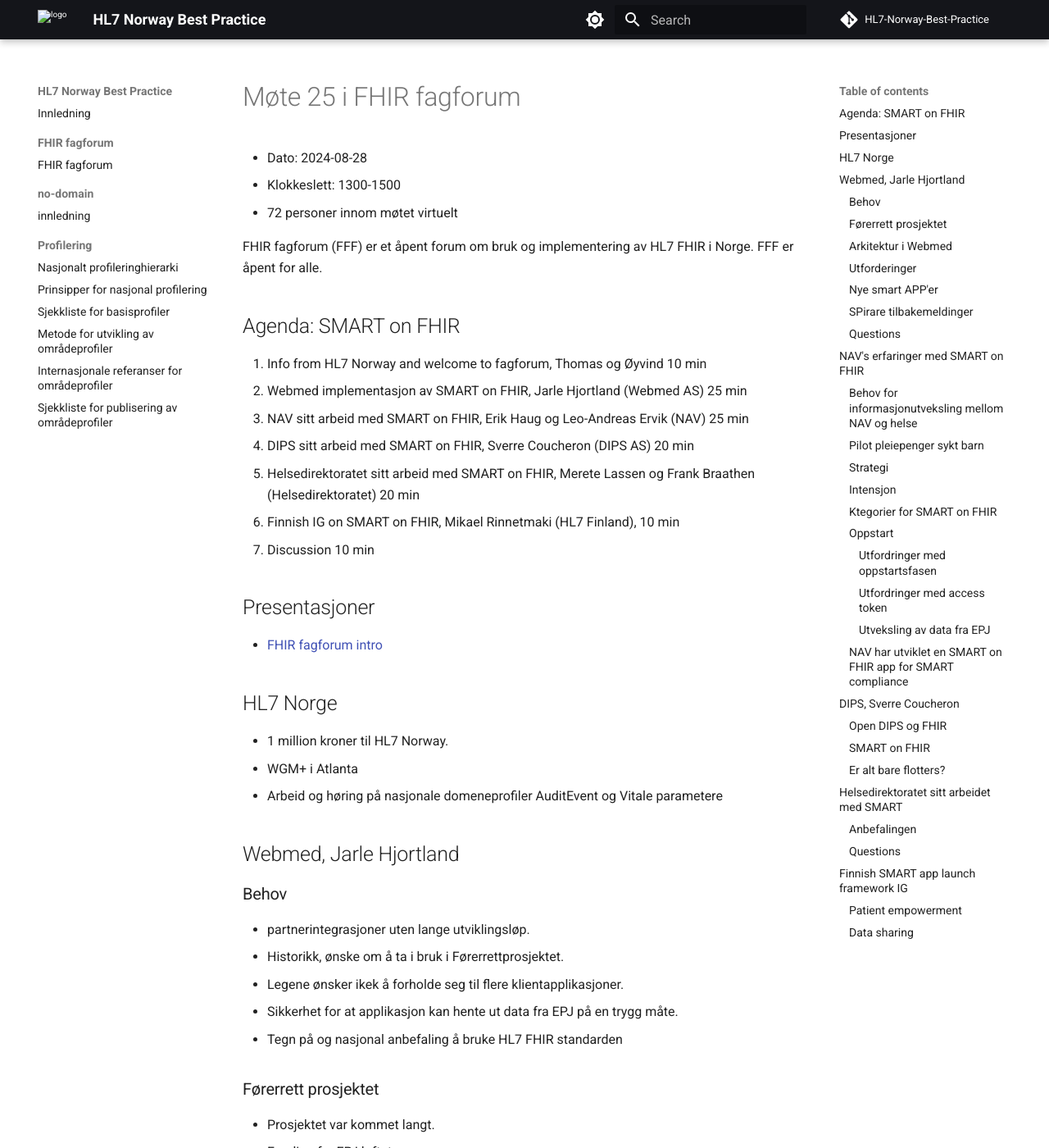
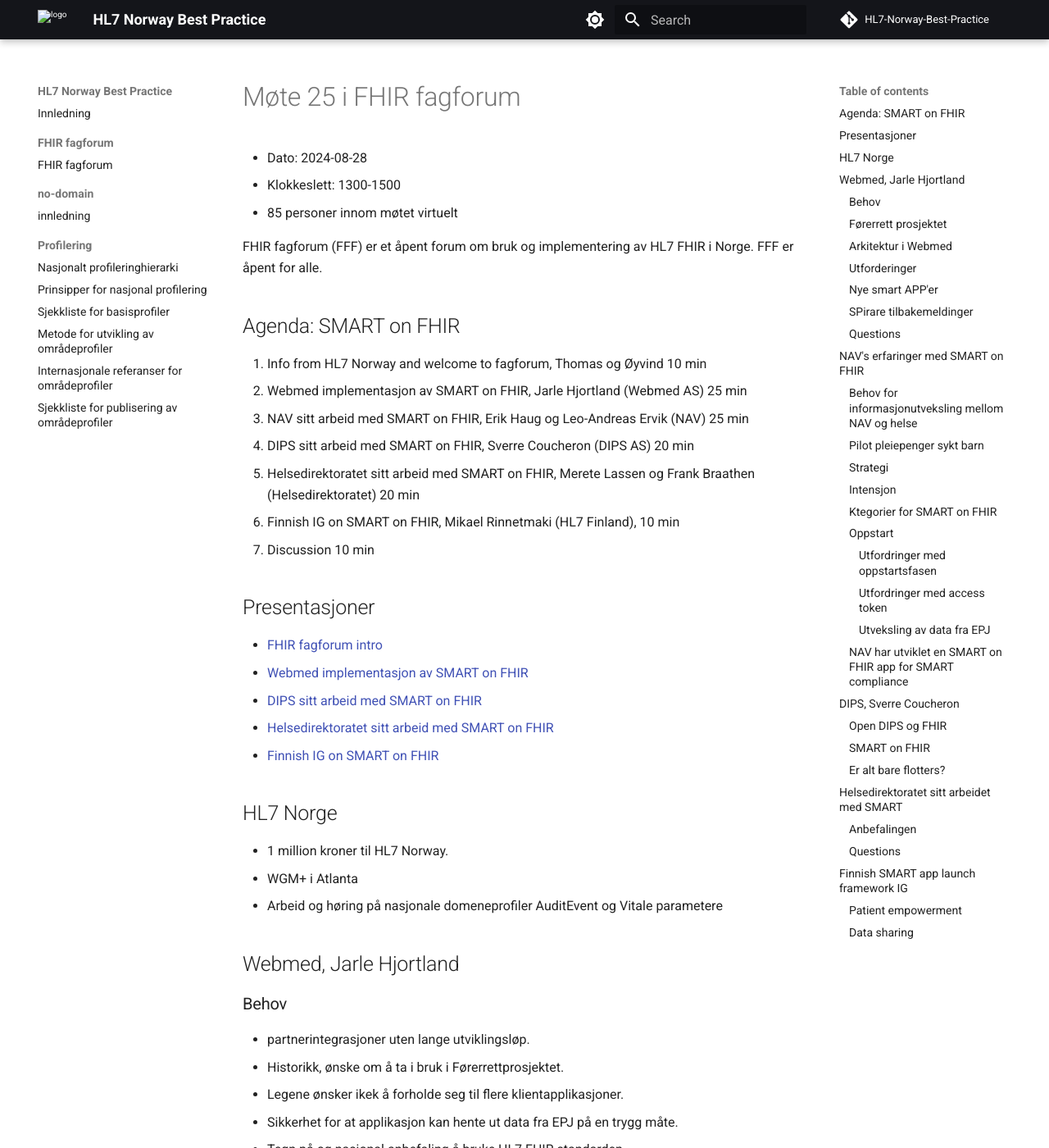
Before and after one commit to HL7Norway/best-practice, an MkDocs documentation site: the page built from docs/FHIR-faglig-forum/_referat/2024-08-28-referat.md, in a window 1280 px wide and 1400 px high. Shown: the whole window at 82% size. Built offline with MkDocs 1.6.1 and Material for MkDocs 9.7.7, drawn with Linux system fonts in a browser that asks for light colours; comment, search, counter and statistics services are not loaded.

Commit message:
Presentations FFF 25

```diff
--- a/docs/FHIR-faglig-forum/_referat/2024-08-28-referat.md
+++ b/docs/FHIR-faglig-forum/_referat/2024-08-28-referat.md
@@ -10,7 +10,7 @@
 
 * Dato: 2024-08-28
 * Klokkeslett: 1300-1500
-* 72 personer innom møtet virtuelt
+* 85 personer innom møtet virtuelt
 
 FHIR fagforum (FFF) er et åpent forum om bruk og implementering av HL7 FHIR i Norge. FFF er åpent for alle.
 
@@ -27,6 +27,10 @@
 ## Presentasjoner
 
 * [FHIR fagforum intro](../docs/FHIR-faglig-forum/presentasjon/2024-08-28-FHIR-fagforum-25.pdf)
+* [Webmed implementasjon av SMART on FHIR](../docs/FHIR-faglig-forum/presentasjon/2024-08-28-WebMed.pdf)
+* [DIPS sitt arbeid med SMART on FHIR](../docs/FHIR-faglig-forum/presentasjon/2024-08-28-DIPS-sof.pdf)
+* [Helsedirektoratet sitt arbeid med SMART on FHIR](../docs/FHIR-faglig-forum/presentasjon/2024-08-28-SMART-veileder.pdf)
+* [Finnish IG on SMART on FHIR](../docs/FHIR-faglig-forum/presentasjon/2024-08-Rinnetmaki.pdf)
 
 ## HL7 Norge
 
```
Also changed, not shown: 4 other files.
